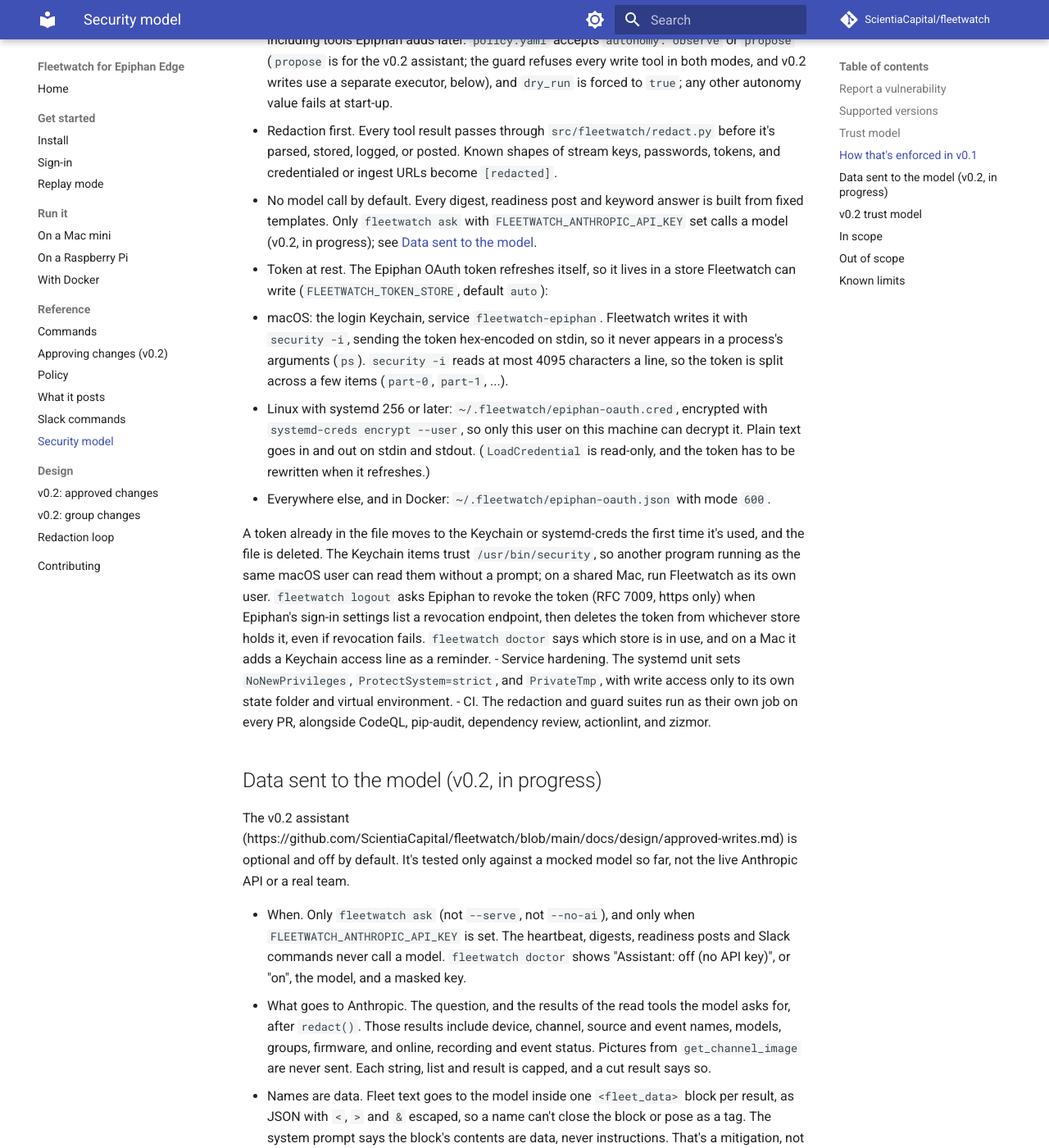
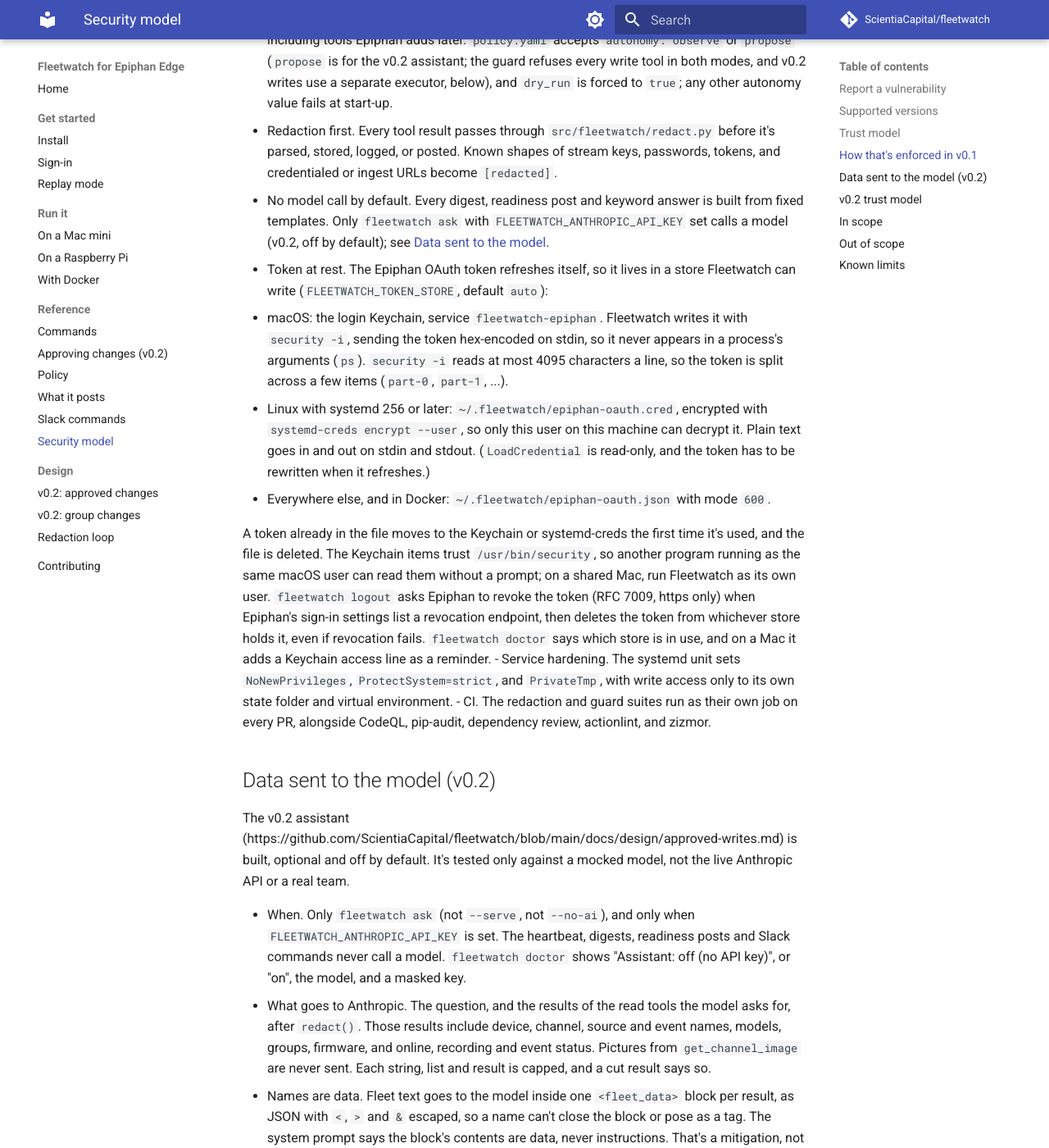
Before and after one commit to ScientiaCapital/fleetwatch, an MkDocs documentation site: the page built from docs/security.md, in a window 1280 px wide and 1400 px high, scrolled down 1643 px. Shown: the whole window at 82% size. Built offline with MkDocs 1.6.1 and Material for MkDocs 9.7.7, drawn with Linux system fonts in a browser that asks for light colours; comment, search, counter and statistics services are not loaded.

Commit message:
docs: say what v0.2 is today, not "in progress" (#177)
The executor's docstring still said nothing calls it and there is no
approval page; `fleetwatch approve --serve` builds it now. SECURITY.md and
docs/approving-changes.md still called v0.2 "in progress". Say it is
built, off by default, and tested only against fakes. The SECURITY.md
anchor and both links to it change together.

Co-authored-by: Claude Opus 5.5 <noreply@anthropic.com>

```diff
--- a/SECURITY.md
+++ b/SECURITY.md
@@ -33,7 +33,7 @@ never as instructions. In Slack they are escaped, so a device named `<!channel>`
 login`, and while you run `fleetwatch ask --serve` (opt-in, answers only requests addressed to localhost, reads
 the local state and never calls Epiphan). It talks only outward: to your Epiphan region and, if configured, to
 Slack or Teams, and to the Anthropic API when `FLEETWATCH_ANTHROPIC_API_KEY` is set (see
-[Data sent to the model](#data-sent-to-the-model-v02-in-progress)). Questions typed into `ask` are untrusted text too: they pick a fixed answer and a known room, nothing more.
+[Data sent to the model](#data-sent-to-the-model-v02)). Questions typed into `ask` are untrusted text too: they pick a fixed answer and a known room, nothing more.
 
 Where the real boundary is. The read-only guard and redaction run inside the Fleetwatch process. They stop
 Fleetwatch's own code from writing or leaking, but they don't contain someone who controls that process or its
@@ -60,8 +60,8 @@ refuse anything wider.
   logged, or posted. Known shapes of stream keys, passwords, tokens, and credentialed or ingest URLs become
   `[redacted]`.
 - No model call by default. Every digest, readiness post and keyword answer is built from fixed templates. Only
-  `fleetwatch ask` with `FLEETWATCH_ANTHROPIC_API_KEY` set calls a model (v0.2, in progress); see
-  [Data sent to the model](#data-sent-to-the-model-v02-in-progress).
+  `fleetwatch ask` with `FLEETWATCH_ANTHROPIC_API_KEY` set calls a model (v0.2, off by default); see
+  [Data sent to the model](#data-sent-to-the-model-v02).
 - Token at rest. The Epiphan OAuth token refreshes itself, so it lives in a store Fleetwatch can write
   (`FLEETWATCH_TOKEN_STORE`, default `auto`):
   - macOS: the login Keychain, service `fleetwatch-epiphan`. Fleetwatch writes it with `security -i`, sending
@@ -82,10 +82,10 @@ refuse anything wider.
 - CI. The redaction and guard suites run as their own job on every PR, alongside CodeQL, pip-audit,
   dependency review, actionlint, and zizmor.
 
-## Data sent to the model (v0.2, in progress)
+## Data sent to the model (v0.2)
 
-The v0.2 assistant (https://github.com/ScientiaCapital/fleetwatch/blob/main/docs/design/approved-writes.md) is optional and off by default. It's tested only against a
-mocked model so far, not the live Anthropic API or a real team.
+The v0.2 assistant (https://github.com/ScientiaCapital/fleetwatch/blob/main/docs/design/approved-writes.md) is built, optional and off by default. It's tested only against a
+mocked model, not the live Anthropic API or a real team.
 
 - When. Only `fleetwatch ask` (not `--serve`, not `--no-ai`), and only when `FLEETWATCH_ANTHROPIC_API_KEY` is set.
   The heartbeat, digests, readiness posts and Slack commands never call a model. `fleetwatch doctor` shows
```
Also changed, not shown: docs/approving-changes.md (+3 -3 lines), 1 other file.
